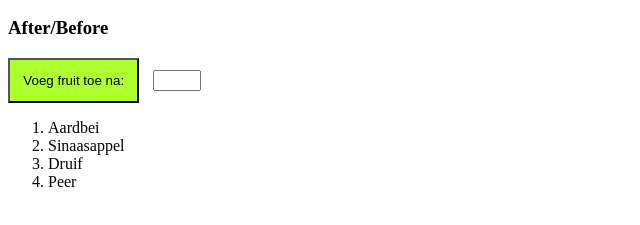
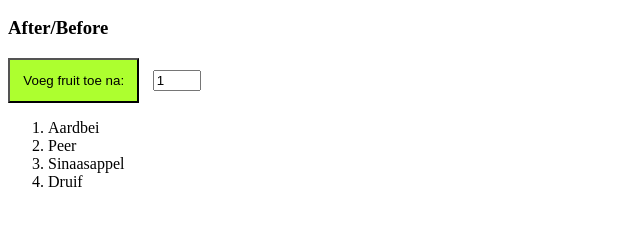
Before and after one commit to rra-am1b-2016/jQuery-playground, a plain HTML site: page js_add_remove.html in a window 1280 px wide. Both pictures are taken after a click on the button "Voeg fruit toe na:". Shown: the part 141-366 px from the top of the page, without its empty margins (0-640 px from the left). Drawn offline with Linux system fonts and the light colour scheme.

Commit message:
after-before

```diff
--- a/js_add_remove.html
+++ b/js_add_remove.html
@@ -17,7 +17,7 @@
    </ol>
 
    <h3>After/Before</h3>
-   <button>Voeg fruit toe na: </button><input type='number' min='1' max='3'>
+   <button>Voeg fruit toe na: </button><input type='number' min='1' max='3' value='1'>
    <ol>
       <li><span></span>Aardbei</li>
       <li><span></span>Sinaasappel</li>
--- a/js_add_remove.js
+++ b/js_add_remove.js
@@ -26,7 +26,11 @@ $(document).ready(function(){
 
    $("button").eq(1).click(function(){
       var index = Math.round(Math.random() * 7);
-      $("ol:last li:last").after("<li>" + namesFruit[index] + "</li>");
+      var liNumber = $("input[type=number]").val();
+      var olLength = $("ol:last li").length;
+      $("input[type=number]").attr({"max": olLength + 1});
+      $("ol:last li:nth-child(" + liNumber + ")").after("<li>" + namesFruit[index] + "</li>");
+
    });
 
 });
```
